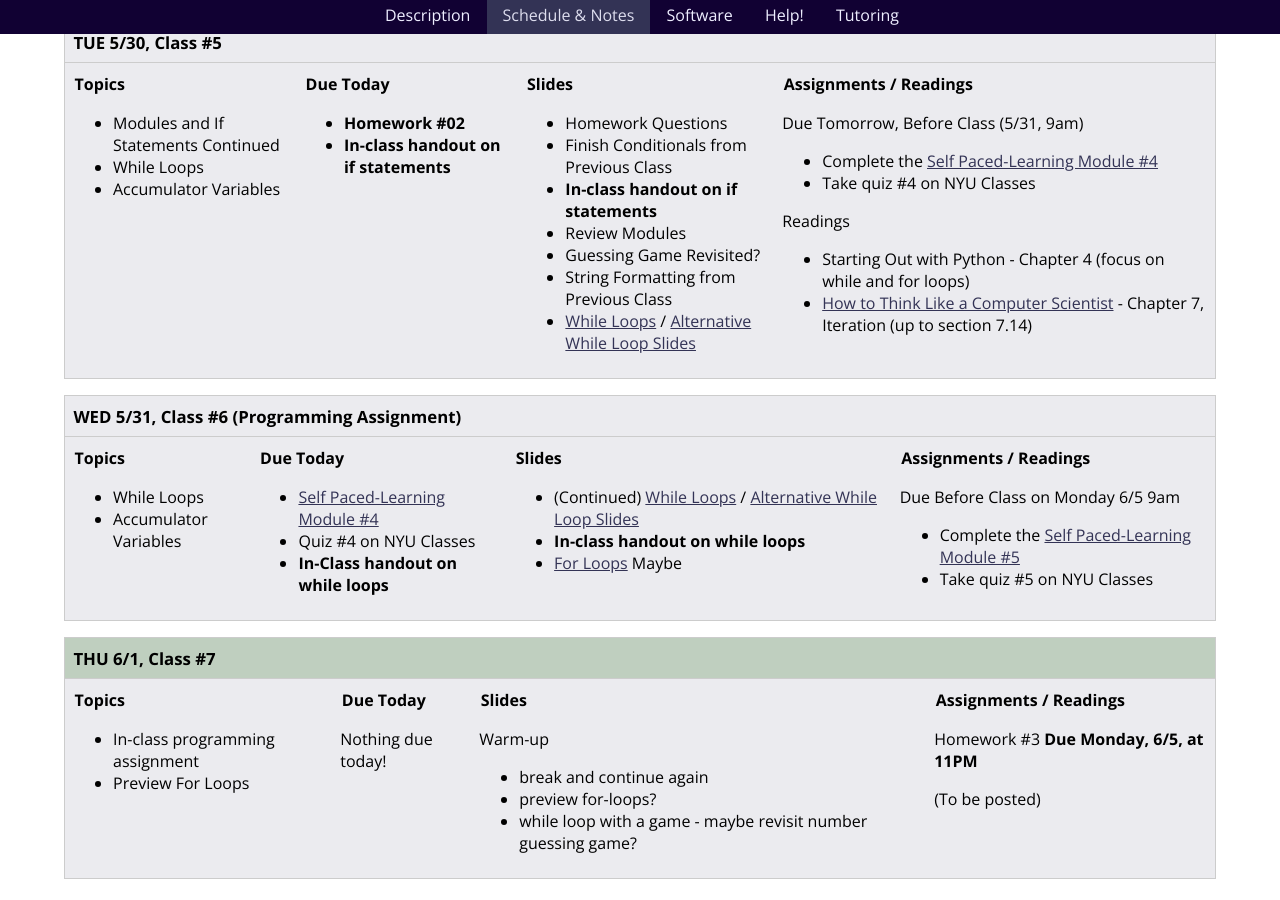
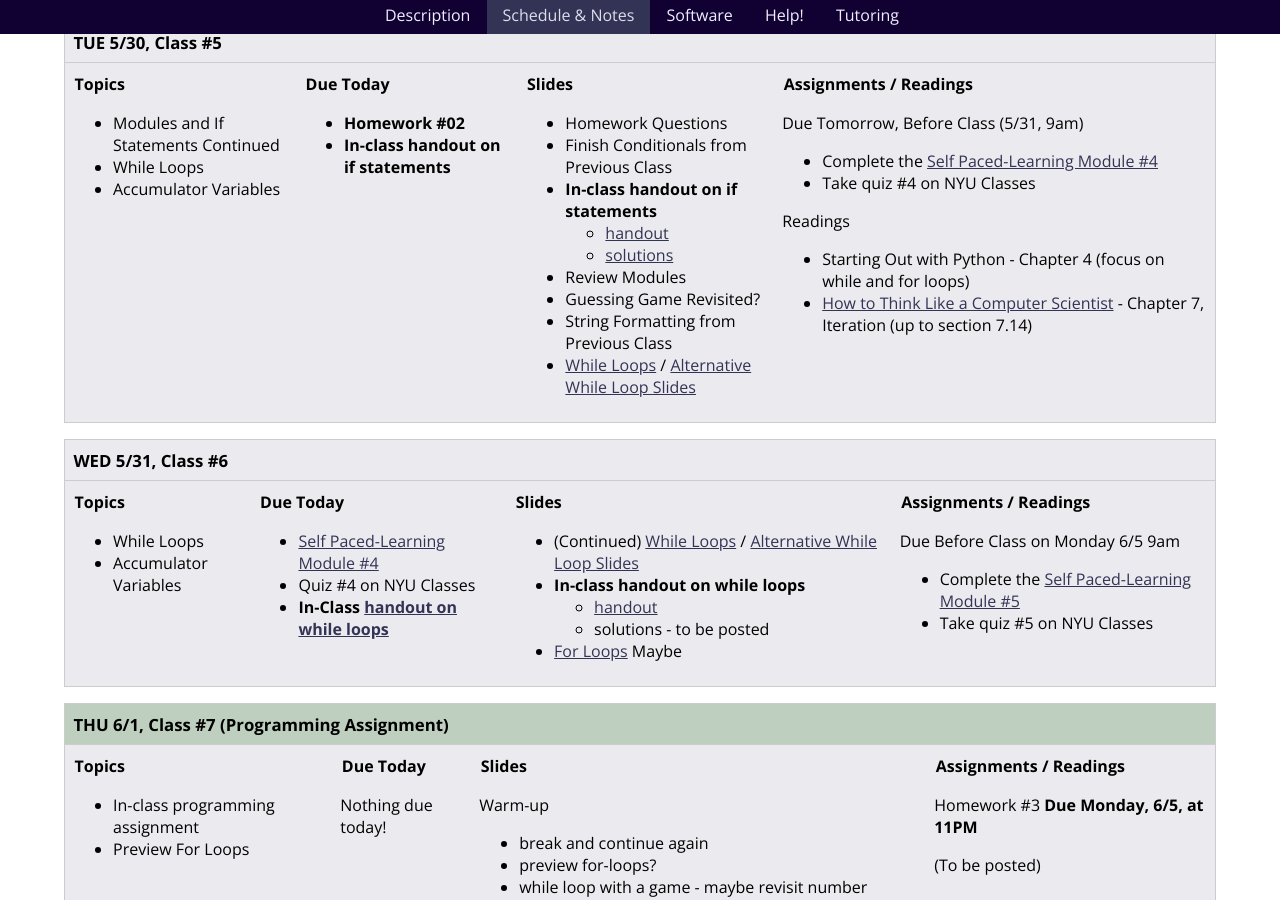
Before and after one commit to foureyes/csci-ua.0002-summer2017-001, a Jekyll site: the page built from schedule.markdown, in a window 1280 px wide and 900 px high, scrolled down 2609 px. Built offline with Jekyll 4.4.1, drawn with Linux system fonts in a browser that asks for light colours.

Commit message:
fix handouts, update schedule

```diff
--- a/_includes/classes/class-05.markdown
+++ b/_includes/classes/class-05.markdown
@@ -35,6 +35,8 @@ THUR
 * Homework Questions
 * Finish Conditionals from Previous Class
 * __In-class handout on if statements__
+    * [handout](resources/handouts/in-class/input-types-if.pdf)
+    * [solutions](resources/handouts/in-class/input-types-if-solutions.pdf)
 * Review Modules
 * Guessing Game Revisited?
 * String Formatting from Previous Class
--- a/_includes/classes/class-06.markdown
+++ b/_includes/classes/class-06.markdown
@@ -3,7 +3,7 @@
 
 * [Self Paced-Learning Module #4]({{ site.module4 }})
 * Quiz #4 on NYU Classes
-* __In-Class handout on while loops__
+* __In-Class [handout on while loops](resources/handouts/in-class/booleans-while.pdf)__
 
 <!--
 * Homework
@@ -16,6 +16,11 @@
 
 * (Continued) [While Loops](classes/07/while.html) / [Alternative While Loop Slides](classes/07/while-revisited.html)
 * __In-class handout on while loops__
+    * [handout](resources/handouts/in-class/booleans-while.pdf)
+    * solutions - to be posted
+    {% comment %}
+    * [solutions](resources/handouts/in-class/booleans-while-solutions.pdf)
+    {% endcomment %}
 * [For Loops](classes/07/for.html) Maybe
 
 <!--
--- a/classes/05/review-conditionals.markdown
+++ b/classes/05/review-conditionals.markdown
@@ -266,10 +266,11 @@ nothing!
 </div>
 </section>
 
-
+{% comment %}
 <section markdown="block">
 ## [Boolean Logic](boolean-logic.html)
 <aside markdown="block">
 [Oh, and a handout](../../resources/handouts/class05/input-types-if.pdf)
 </aside>
 </section>
+{% endcomment %}
--- a/schedule.markdown
+++ b/schedule.markdown
@@ -130,7 +130,7 @@ Schedule & Notes
 <a name="class6"></a><!---------- start --------------->
 
 <section markdown="block">
-### WED 5/31, Class #6 (Programming Assignment)
+### WED 5/31, Class #6
 
 <div class="class-details">
 <article class="topics" markdown="block">
@@ -145,7 +145,7 @@ Schedule & Notes
 <a name="class7"></a><!---------- start --------------->
 
 <section markdown="block" class="workshop">
-### THU 6/1, Class #7
+### THU 6/1, Class #7 (Programming Assignment)
 
 <div class="class-details">
 <article class="topics" markdown="block">
```
Also changed, not shown: 12 other files.
